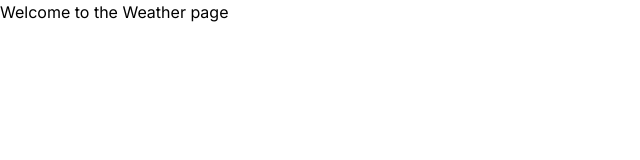
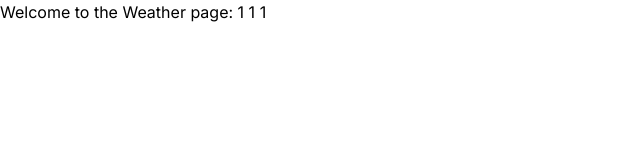
Before and after one commit to rookasrudzianskas/ai-weather-GPT4, a Next.js app: page /location/1/1/1 in a window 1280 px wide. Shown: the top 160 px of the page, without its empty margins (0-640 px from the left). Built offline with nearby package versions, Linux system fonts and the light colour scheme.

Commit message:
Update WeatherPage to display the city, latitude, and longitude from the URL params, and ignore TypeScript error in CityPicker

```diff
--- a/app/location/[city]/[lat]/[long]/page.tsx
+++ b/app/location/[city]/[lat]/[long]/page.tsx
@@ -1,9 +1,17 @@
 import React from 'react';
 
-const WeatherPage = ({}) => {
+type Props = {
+  params: {
+    city: string;
+    lat: string;
+    long: string;
+  }
+}
+
+const WeatherPage = ({params: {city, lat, long}}: Props) => {
   return (
     <div>
-      Welcome to the Weather page
+      Welcome to the Weather page: {city} {lat} {long}
     </div>
   );
 };
--- a/components/CityPicker.tsx
+++ b/components/CityPicker.tsx
@@ -76,6 +76,7 @@ const CityPicker = ({}) => {
             className="text-black"
             value={selectedCity}
             onChange={handleSelectedCity}
+            // @ts-ignore
             options={City.getCitiesOfCountry(selectedCountry.value.isoCode)?.map((state) => ({
               value: {
                 latitude: state.latitude!,
```
